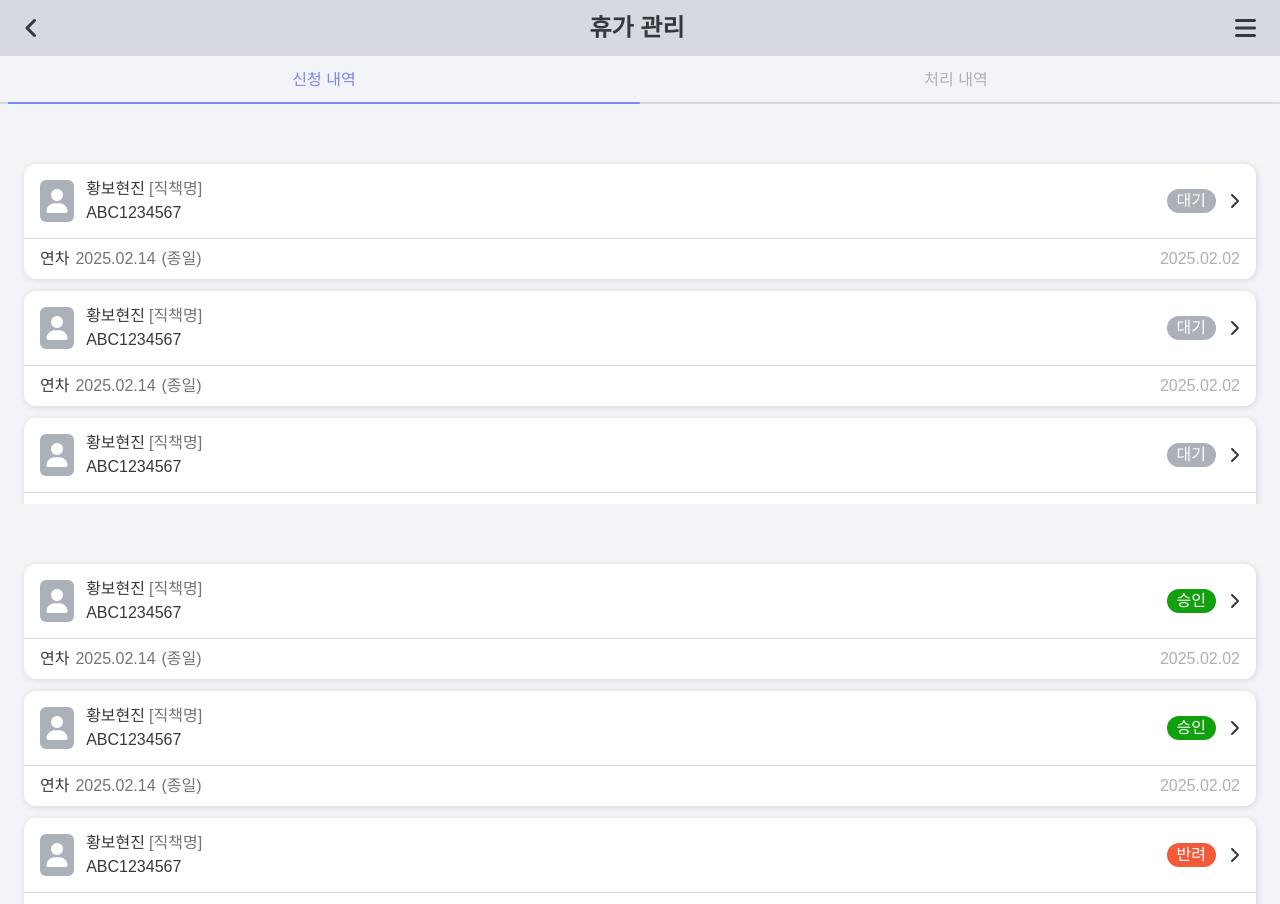
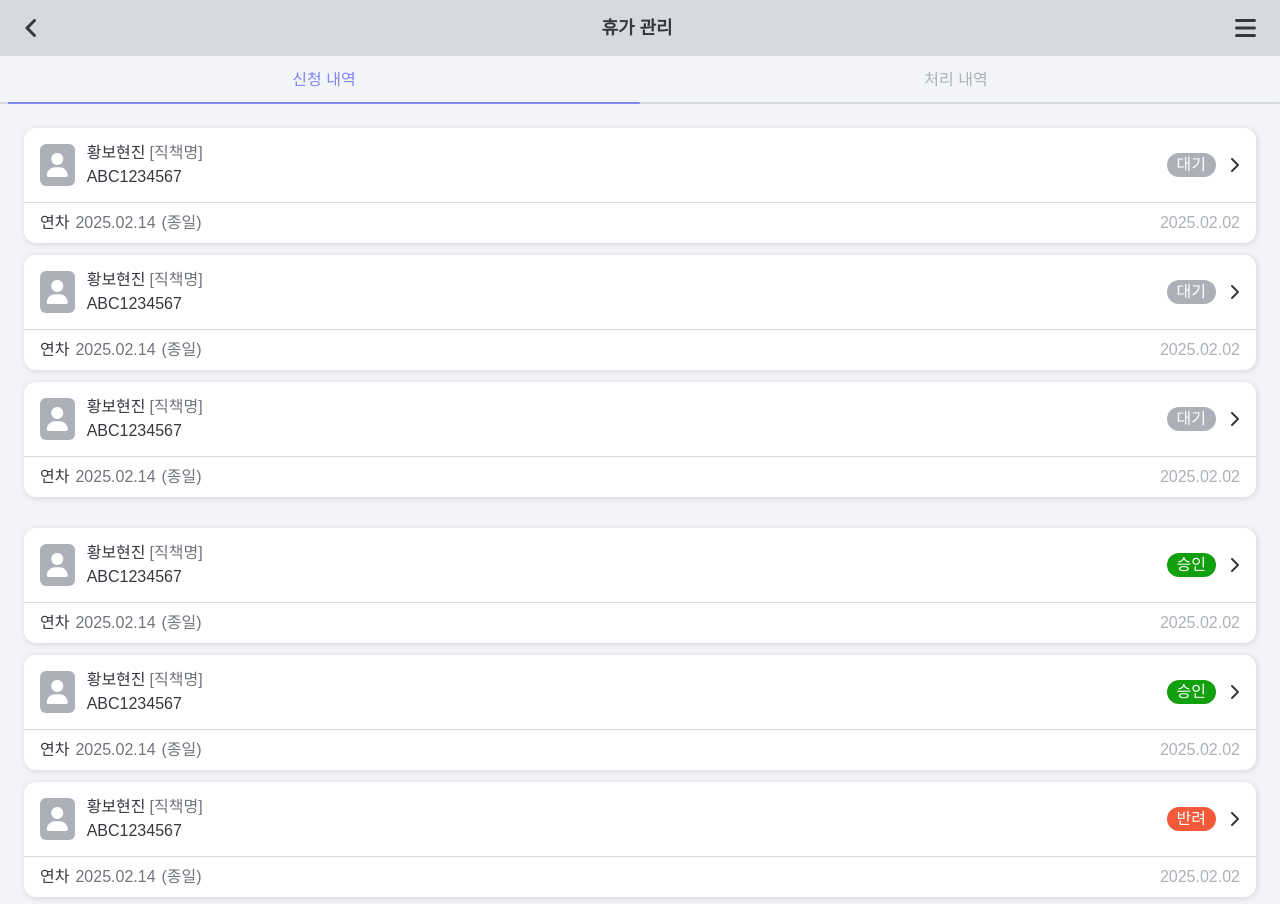
Before and after one commit to hellowork-2025/worksheet, a plain HTML site: page M30f00.html in a window 1280 px wide. Drawn offline with nearby package versions, Linux system fonts and the light colour scheme; a web font is replaced by a local one.

Commit message:
250225 app css 수정

```diff
--- a/common/css/app.css
+++ b/common/css/app.css
@@ -298,6 +298,8 @@ header {
 }
 header h3 {
   color: var(--m0);
+  font-size: 18px;
+  line-height: 28px;
   font-weight: 700;
 }
 header svg {
@@ -1113,7 +1115,6 @@ input[type=datetime-local]:disabled {
 }
 
 .manageList {
-  margin-top: 36px;
   width: 100%;
   display: flex;
   flex-direction: column;
@@ -1653,7 +1654,7 @@ body {
   display: flex;
   align-items: center;
   gap: 12px;
-  width: 50%;
+  width: 70%;
 }
 .userSec .top .user .proImg {
   width: 36px;
@@ -1692,7 +1693,7 @@ body {
   margin-bottom: unset !important;
 }
 .userSec .top .state {
-  width: 50%;
+  width: 30%;
   display: flex;
   gap: 12px;
   align-items: center;
@@ -1737,9 +1738,12 @@ body {
 .userSec .bot .subDate {
   color: var(--b3);
 }
+.userSec + .manageList {
+  margin-top: 36px;
+}
 
 .workerList {
   display: flex;
   flex-direction: column;
   gap: 12px;
-}
+}/*# sourceMappingURL=app.css.map */
```
